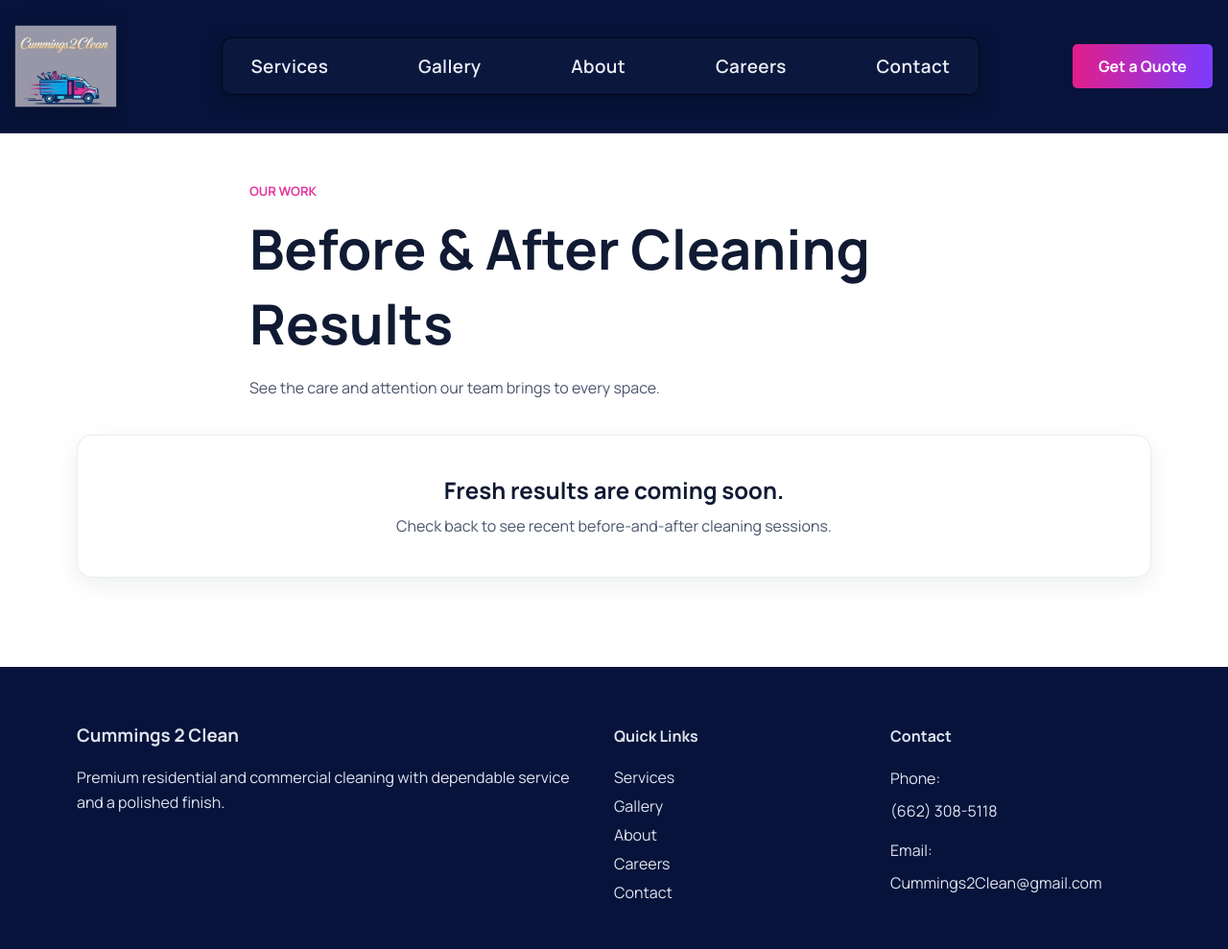
After one commit to rtzib13/C2C, a Django app: page /gallery/ in a window 1280 px wide. The commit adds this page. Shown: the whole page at 96% size. Run offline with Django 4.2, Linux system fonts and the light colour scheme; data that the repository does not hold is empty.

Commit message:
Add Cloudinary before and after gallery

```diff
--- a/c2c_site/settings.py
+++ b/c2c_site/settings.py
@@ -22,6 +22,7 @@ if not SECRET_KEY:
 ALLOWED_HOSTS = [host.strip() for host in os.getenv("ALLOWED_HOSTS", "127.0.0.1,localhost").split(",") if host.strip()]
 
 INSTALLED_APPS = [
+    "cloudinary",
     "django.contrib.admin",
     "django.contrib.auth",
     "django.contrib.contenttypes",
--- a/requirements.txt
+++ b/requirements.txt
@@ -4,3 +4,4 @@ gunicorn
 dj-database-url
 psycopg2-binary
 python-dotenv
+cloudinary
--- a/static/css/style.css
+++ b/static/css/style.css
@@ -736,6 +736,82 @@ textarea:focus {
   margin-top: 1.65rem;
 }
 
+.gallery-grid {
+  display: grid;
+  grid-template-columns: repeat(2, minmax(0, 1fr));
+  gap: 1.5rem;
+  padding-bottom: 3.5rem;
+}
+
+.gallery-card,
+.gallery-empty {
+  overflow: hidden;
+  background: var(--white);
+  border: 1px solid rgba(17, 26, 51, 0.08);
+  border-radius: 16px;
+  box-shadow: 0 8px 24px rgba(16, 26, 51, 0.07);
+}
+
+.gallery-images {
+  display: grid;
+  grid-template-columns: repeat(2, minmax(0, 1fr));
+}
+
+.gallery-images figure {
+  position: relative;
+  margin: 0;
+  min-width: 0;
+  aspect-ratio: 1 / 1;
+  background: var(--light);
+}
+
+.gallery-images img {
+  width: 100%;
+  height: 100%;
+  object-fit: cover;
+  display: block;
+}
+
+.gallery-images figcaption {
+  position: absolute;
+  left: 0.6rem;
+  bottom: 0.6rem;
+  padding: 0.3rem 0.55rem;
+  border-radius: 5px;
+  background: rgba(7, 19, 58, 0.82);
+  color: var(--white);
+  font-size: 0.78rem;
+  font-weight: 800;
+  text-transform: uppercase;
+  letter-spacing: 0.05em;
+}
+
+.gallery-card-copy {
+  padding: 1.2rem 1.3rem 1.35rem;
+}
+
+.gallery-card-copy h2 {
+  margin: 0;
+  font-size: 1.25rem;
+}
+
+.gallery-card-copy p,
+.gallery-empty p {
+  margin: 0.55rem 0 0;
+  color: var(--copy);
+  line-height: 1.55;
+}
+
+.gallery-empty {
+  grid-column: 1 / -1;
+  padding: 2.5rem;
+  text-align: center;
+}
+
+.gallery-empty h2 {
+  margin: 0;
+}
+
 @media (max-width: 760px) {
   body {
     overflow-x: hidden;
@@ -894,6 +970,21 @@ textarea:focus {
   .footer-grid {
     gap: 1.75rem;
   }
+
+  .gallery-grid {
+    grid-template-columns: 1fr;
+    gap: 1rem;
+    padding-bottom: 2.5rem;
+  }
+
+  .gallery-card,
+  .gallery-empty {
+    border-radius: 12px;
+  }
+
+  .gallery-card-copy {
+    padding: 1rem;
+  }
 }
 
 @media (max-width: 390px) {
--- a/templates/base.html
+++ b/templates/base.html
@@ -23,6 +23,7 @@
       </button>
       <nav id="primary-navigation" class="nav-links">
         <a href="{% url 'services' %}">Services</a>
+        <a href="{% url 'gallery' %}">Gallery</a>
         <a href="{% url 'about' %}">About</a>
         <a href="{% url 'careers' %}">Careers</a>
         <a href="{% url 'contact' %}">Contact</a>
@@ -55,6 +56,7 @@
       <div>
         <h4>Quick Links</h4>
         <a href="{% url 'services' %}">Services</a>
+        <a href="{% url 'gallery' %}">Gallery</a>
         <a href="{% url 'about' %}">About</a>
         <a href="{% url 'careers' %}">Careers</a>
         <a href="{% url 'contact' %}">Contact</a>
--- /dev/null
+++ b/templates/website/gallery.html
@@ -0,0 +1,35 @@
+{% extends 'base.html' %}
+
+{% block content %}
+<section class="container page-intro">
+  <p class="eyebrow">Our work</p>
+  <h1>Before &amp; After Cleaning Results</h1>
+  <p>See the care and attention our team brings to every space.</p>
+</section>
+
+<section class="container gallery-grid">
+  {% for session in gallery_sessions %}
+    <article class="gallery-card">
+      <div class="gallery-images">
+        <figure>
+          <img src="{{ session.before_image.url }}" alt="Before cleaning: {{ session.title }}" loading="lazy">
+          <figcaption>Before</figcaption>
+        </figure>
+        <figure>
+          <img src="{{ session.after_image.url }}" alt="After cleaning: {{ session.title }}" loading="lazy">
+          <figcaption>After</figcaption>
+        </figure>
+      </div>
+      <div class="gallery-card-copy">
+        <h2>{{ session.title }}</h2>
+        {% if session.description %}<p>{{ session.description }}</p>{% endif %}
+      </div>
+    </article>
+  {% empty %}
+    <div class="gallery-empty">
+      <h2>Fresh results are coming soon.</h2>
+      <p>Check back to see recent before-and-after cleaning sessions.</p>
+    </div>
+  {% endfor %}
+</section>
+{% endblock %}
--- a/website/urls.py
+++ b/website/urls.py
@@ -6,6 +6,7 @@ urlpatterns = [
     path("", views.home, name="home"),
     path("about/", views.about, name="about"),
     path("services/", views.services, name="services"),
+    path("gallery/", views.gallery, name="gallery"),
     path("careers/", views.careers, name="careers"),
     path("contact/", views.contact, name="contact"),
     path("thanks/", views.application_success, name="application_success"),
--- a/website/views.py
+++ b/website/views.py
@@ -6,6 +6,7 @@ from django.core.mail import send_mail
 from django.shortcuts import redirect, render
 
 from .forms import CareerApplicationForm, QuoteRequestForm
+from .models import GallerySession
 
 logger = logging.getLogger(__name__)
 
@@ -38,6 +39,17 @@ def about(request):
 
 def services(request):
     return render(request, "website/services.html", {"page_title": "Services | Cummings 2 Clean"})
+
+
+def gallery(request):
+    return render(
+        request,
+        "website/gallery.html",
+        {
+            "page_title": "Before & After Gallery | Cummings 2 Clean",
+            "gallery_sessions": GallerySession.objects.filter(is_published=True),
+        },
+    )
 
 
 def careers(request):
```
Also changed, not shown: website/admin.py (+15 -1 lines), website/models.py (+21 -0 lines), website/migrations/0004_gallerysession.py (added).
